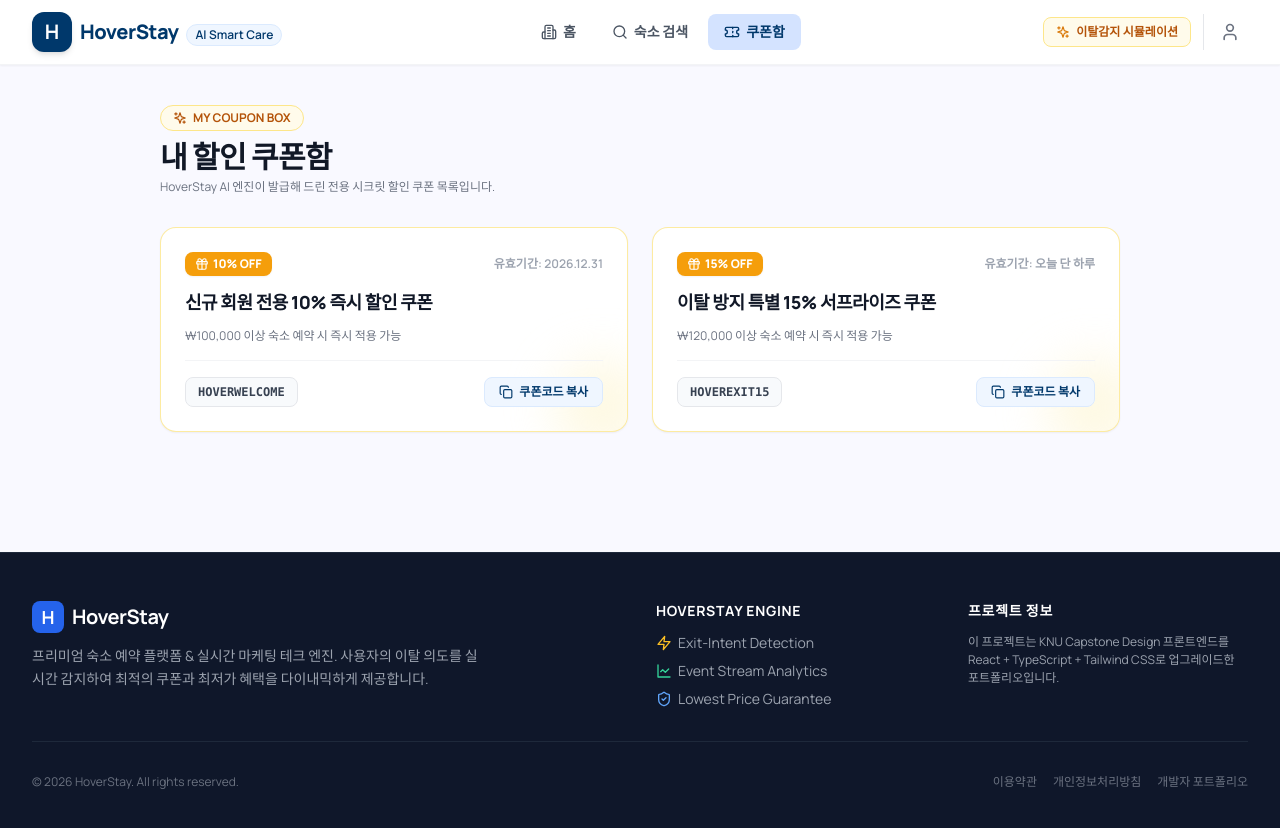
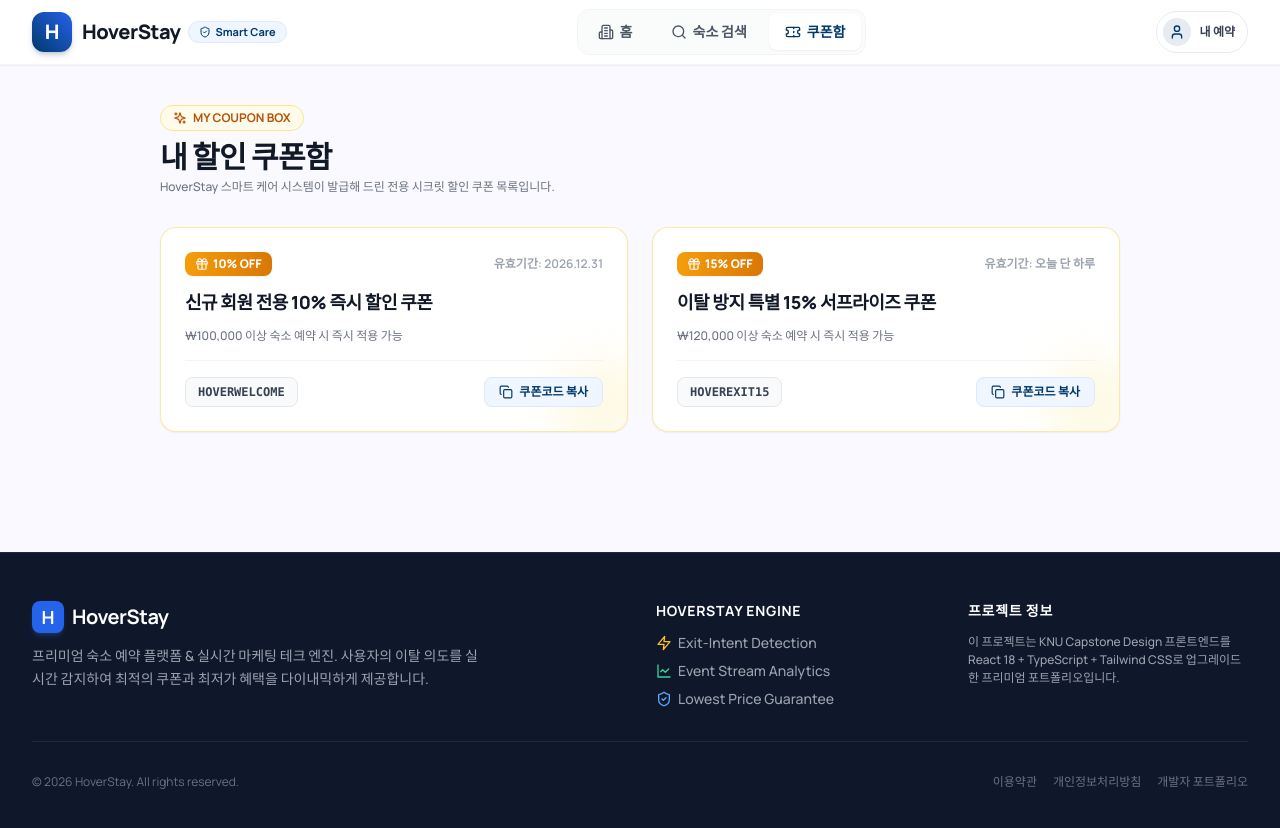
Before and after one commit to krtecek823/KNU_capston_FE, a React (Vite) app in the folder frontend/: page /coupons in a window 1280 px wide. Shown: the top 828 px of the page. Built offline with nearby package versions, Linux system fonts and the light colour scheme; no server answers.

Commit message:
style: remove 'AI' and '시뮬레이션' labels, polish UI design with glassmorphism header, category filter pills, and gradient aesthetics

```diff
--- a/frontend/src/App.tsx
+++ b/frontend/src/App.tsx
@@ -13,11 +13,11 @@ import { BookingPage } from './pages/BookingPage';
 import { CouponsPage } from './pages/CouponsPage';
 
 const AppContent: React.FC = () => {
-  const { activeWidget, dismissWidget, acceptWidget, triggerExitIntentManual } = useHoverTracker();
+  const { activeWidget, dismissWidget, acceptWidget } = useHoverTracker();
 
   return (
     <div className="min-h-screen flex flex-col bg-[#f9f9ff]">
-      <Header onTriggerDemoModal={triggerExitIntentManual} />
+      <Header />
 
       {/* Price Match Banner Intervention */}
       {activeWidget?.component === 'price_match_banner' && (
--- a/frontend/src/components/Footer.tsx
+++ b/frontend/src/components/Footer.tsx
@@ -8,12 +8,12 @@ export const Footer: React.FC = () => {
         <div className="grid grid-cols-1 md:grid-cols-4 gap-8 mb-8">
           <div className="col-span-1 md:col-span-2">
             <div className="flex items-center gap-2 mb-3">
-              <div className="w-8 h-8 rounded-lg bg-blue-600 text-white flex items-center justify-center font-bold text-lg">
+              <div className="w-8 h-8 rounded-lg bg-blue-600 text-white flex items-center justify-center font-bold text-lg shadow-md shadow-blue-500/20">
                 H
               </div>
               <span className="text-xl font-bold text-white tracking-tight">HoverStay</span>
             </div>
-            <p className="text-sm text-gray-400 max-w-md leading-relaxed">
+            <p className="text-sm text-gray-400 max-w-md leading-relaxed font-medium">
               프리미엄 숙소 예약 플랫폼 & 실시간 마케팅 테크 엔진.
               사용자의 이탈 의도를 실시간 감지하여 최적의 쿠폰과 최저가 혜택을 다이내믹하게 제공합니다.
             </p>
@@ -21,7 +21,7 @@ export const Footer: React.FC = () => {
 
           <div>
             <h4 className="text-sm font-bold text-white mb-3 tracking-wider uppercase">HoverStay Engine</h4>
-            <ul className="space-y-2 text-sm">
+            <ul className="space-y-2 text-sm font-medium">
               <li className="flex items-center gap-1.5 text-gray-400">
                 <Zap className="w-4 h-4 text-amber-400" /> Exit-Intent Detection
               </li>
@@ -36,18 +36,18 @@ export const Footer: React.FC = () => {
 
           <div>
             <h4 className="text-sm font-bold text-white mb-3 tracking-wider uppercase">프로젝트 정보</h4>
-            <p className="text-xs text-gray-400 leading-normal">
-              이 프로젝트는 KNU Capstone Design 프론트엔드를 React + TypeScript + Tailwind CSS로 업그레이드한 포트폴리오입니다.
+            <p className="text-xs text-gray-400 leading-normal font-medium">
+              이 프로젝트는 KNU Capstone Design 프론트엔드를 React 18 + TypeScript + Tailwind CSS로 업그레이드한 프리미엄 포트폴리오입니다.
             </p>
           </div>
         </div>
 
         <div className="pt-8 border-t border-slate-800 flex flex-col sm:flex-row justify-between items-center text-xs text-gray-500 gap-4">
           <p>© 2026 HoverStay. All rights reserved.</p>
-          <div className="flex gap-4">
-            <span className="hover:text-gray-400 cursor-pointer">이용약관</span>
-            <span className="hover:text-gray-400 cursor-pointer">개인정보처리방침</span>
-            <span className="hover:text-gray-400 cursor-pointer">개발자 포트폴리오</span>
+          <div className="flex gap-4 font-medium">
+            <span className="hover:text-gray-400 cursor-pointer transition-colors">이용약관</span>
+            <span className="hover:text-gray-400 cursor-pointer transition-colors">개인정보처리방침</span>
+            <span className="hover:text-gray-400 cursor-pointer transition-colors">개발자 포트폴리오</span>
           </div>
         </div>
       </div>
--- a/frontend/src/components/Header.tsx
+++ b/frontend/src/components/Header.tsx
@@ -1,38 +1,39 @@
 import React from 'react';
 import { Link, useLocation } from 'react-router-dom';
-import { Building2, Search, Ticket, Sparkles, User } from 'lucide-react';
+import { Building2, Search, Ticket, User, ShieldCheck } from 'lucide-react';
 
-interface HeaderProps {
-  onTriggerDemoModal?: () => void;
-}
-
-export const Header: React.FC<HeaderProps> = ({ onTriggerDemoModal }) => {
+export const Header: React.FC = () => {
   const location = useLocation();
 
   const isActive = (path: string) => location.pathname === path;
 
   return (
-    <header className="sticky top-0 z-40 bg-white/90 backdrop-blur-md border-b border-gray-100 shadow-sm">
+    <header className="sticky top-0 z-40 bg-white/95 backdrop-blur-md border-b border-gray-100 shadow-sm transition-all">
       <div className="max-w-7xl mx-auto px-4 sm:px-6 lg:px-8 h-16 flex items-center justify-between">
         {/* Logo */}
-        <Link to="/" className="flex items-center gap-2 group">
-          <div className="w-10 h-10 rounded-xl bg-primary text-white flex items-center justify-center font-bold text-xl shadow-md group-hover:bg-primary-container transition-colors">
+        <Link to="/" className="flex items-center gap-2.5 group">
+          <div className="w-10 h-10 rounded-xl bg-gradient-to-tr from-primary to-blue-600 text-white flex items-center justify-center font-black text-xl shadow-md shadow-primary/20 group-hover:scale-105 transition-all duration-200">
             H
           </div>
-          <div>
-            <span className="text-xl font-extrabold text-primary tracking-tight">HoverStay</span>
-            <span className="hidden sm:inline-block ml-2 text-xs px-2 py-0.5 rounded-full bg-blue-50 text-primary font-semibold border border-blue-100">
-              AI Smart Care
+          <div className="flex items-center gap-2">
+            <span className="text-xl font-extrabold text-gray-900 tracking-tight group-hover:text-primary transition-colors">
+              HoverStay
+            </span>
+            <span className="hidden sm:inline-flex items-center gap-1 text-[11px] px-2.5 py-0.5 rounded-full bg-blue-50 text-primary font-bold border border-blue-100/80">
+              <ShieldCheck className="w-3 h-3 text-primary" />
+              Smart Care
             </span>
           </div>
         </Link>
 
         {/* Navigation */}
-        <nav className="hidden md:flex items-center gap-1">
+        <nav className="hidden md:flex items-center gap-1.5 bg-gray-50/80 p-1 rounded-xl border border-gray-100">
           <Link
             to="/"
-            className={`px-4 py-2 rounded-lg text-sm font-semibold transition-colors ${
-              isActive('/') ? 'bg-primary-fixed text-primary' : 'text-gray-600 hover:text-gray-900 hover:bg-gray-50'
+            className={`px-4 py-2 rounded-lg text-xs sm:text-sm font-bold transition-all duration-200 ${
+              isActive('/')
+                ? 'bg-white text-primary shadow-sm'
+                : 'text-gray-600 hover:text-gray-900 hover:bg-gray-100/60'
             }`}
           >
             <span className="flex items-center gap-1.5">
@@ -41,8 +42,10 @@ export const Header: React.FC<HeaderProps> = ({ onTriggerDemoModal }) => {
           </Link>
           <Link
             to="/search"
-            className={`px-4 py-2 rounded-lg text-sm font-semibold transition-colors ${
-              isActive('/search') ? 'bg-primary-fixed text-primary' : 'text-gray-600 hover:text-gray-900 hover:bg-gray-50'
+            className={`px-4 py-2 rounded-lg text-xs sm:text-sm font-bold transition-all duration-200 ${
+              isActive('/search')
+                ? 'bg-white text-primary shadow-sm'
+                : 'text-gray-600 hover:text-gray-900 hover:bg-gray-100/60'
             }`}
           >
             <span className="flex items-center gap-1.5">
@@ -51,8 +54,10 @@ export const Header: React.FC<HeaderProps> = ({ onTriggerDemoModal }) => {
           </Link>
           <Link
             to="/coupons"
-            className={`px-4 py-2 rounded-lg text-sm font-semibold transition-colors ${
-              isActive('/coupons') ? 'bg-primary-fixed text-primary' : 'text-gray-600 hover:text-gray-900 hover:bg-gray-50'
+            className={`px-4 py-2 rounded-lg text-xs sm:text-sm font-bold transition-all duration-200 ${
+              isActive('/coupons')
+                ? 'bg-white text-primary shadow-sm'
+                : 'text-gray-600 hover:text-gray-900 hover:bg-gray-100/60'
             }`}
           >
             <span className="flex items-center gap-1.5">
@@ -61,23 +66,14 @@ export const Header: React.FC<HeaderProps> = ({ onTriggerDemoModal }) => {
           </Link>
         </nav>
 
-        {/* Right Action Controls */}
+        {/* User Profile */}
         <div className="flex items-center gap-3">
-          {onTriggerDemoModal && (
-            <button
-              onClick={onTriggerDemoModal}
-              className="hidden lg:flex items-center gap-1.5 text-xs font-bold text-amber-700 bg-amber-50 hover:bg-amber-100 border border-amber-200 px-3 py-1.5 rounded-lg transition-colors"
-              title="이탈 감지 쿠폰 모달 수동 테스트"
-            >
-              <Sparkles className="w-3.5 h-3.5 text-amber-600" /> 이탈감지 시뮬레이션
-            </button>
-          )}
-
-          <div className="flex items-center gap-2 pl-2 border-l border-gray-200">
-            <button className="p-2 text-gray-500 hover:text-gray-800 hover:bg-gray-100 rounded-full transition-colors">
-              <User className="w-5 h-5" />
-            </button>
-          </div>
+          <button className="flex items-center gap-2 p-1.5 pr-3 text-gray-700 hover:text-primary hover:bg-blue-50/60 rounded-full border border-gray-200/80 transition-all duration-200">
+            <div className="w-7 h-7 rounded-full bg-primary/10 text-primary flex items-center justify-center font-bold text-xs">
+              <User className="w-4 h-4" />
+            </div>
+            <span className="text-xs font-bold hidden sm:inline">내 예약</span>
+          </button>
         </div>
       </div>
     </header>
--- a/frontend/src/pages/CouponsPage.tsx
+++ b/frontend/src/pages/CouponsPage.tsx
@@ -18,8 +18,8 @@ export const CouponsPage: React.FC = () => {
           <Sparkles className="w-3.5 h-3.5" /> MY COUPON BOX
         </div>
         <h1 className="text-3xl font-black text-gray-900 tracking-tight">내 할인 쿠폰함</h1>
-        <p className="text-xs text-gray-500 mt-1">
-          HoverStay AI 엔진이 발급해 드린 전용 시크릿 할인 쿠폰 목록입니다.
+        <p className="text-xs text-gray-500 mt-1 font-medium">
+          HoverStay 스마트 케어 시스템이 발급해 드린 전용 시크릿 할인 쿠폰 목록입니다.
         </p>
       </div>
 
@@ -33,7 +33,7 @@ export const CouponsPage: React.FC = () => {
 
             <div className="relative z-10 space-y-3">
               <div className="flex items-center justify-between">
-                <span className="bg-amber-500 text-white font-black text-xs px-2.5 py-1 rounded-lg flex items-center gap-1 shadow-sm">
+                <span className="bg-gradient-to-r from-amber-500 to-amber-600 text-white font-black text-xs px-2.5 py-1 rounded-lg flex items-center gap-1 shadow-sm">
                   <Gift className="w-3.5 h-3.5" /> {coupon.discountPercent}% OFF
                 </span>
                 <span className="text-xs font-semibold text-gray-400">
@@ -45,7 +45,7 @@ export const CouponsPage: React.FC = () => {
                 {coupon.title}
               </h3>
 
-              <p className="text-xs text-gray-500">
+              <p className="text-xs text-gray-500 font-medium">
                 ₩{coupon.minSpend.toLocaleString()} 이상 숙소 예약 시 즉시 적용 가능
               </p>
             </div>
```
Also changed, not shown: frontend/src/pages/HomePage.tsx (+70 -34 lines), 1 other file (tests, documents, lock files or other folders).
